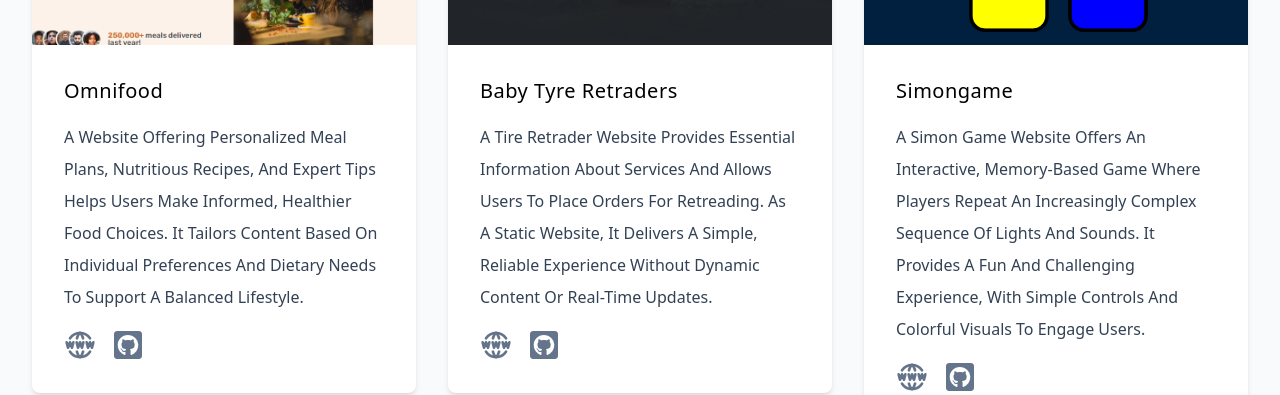
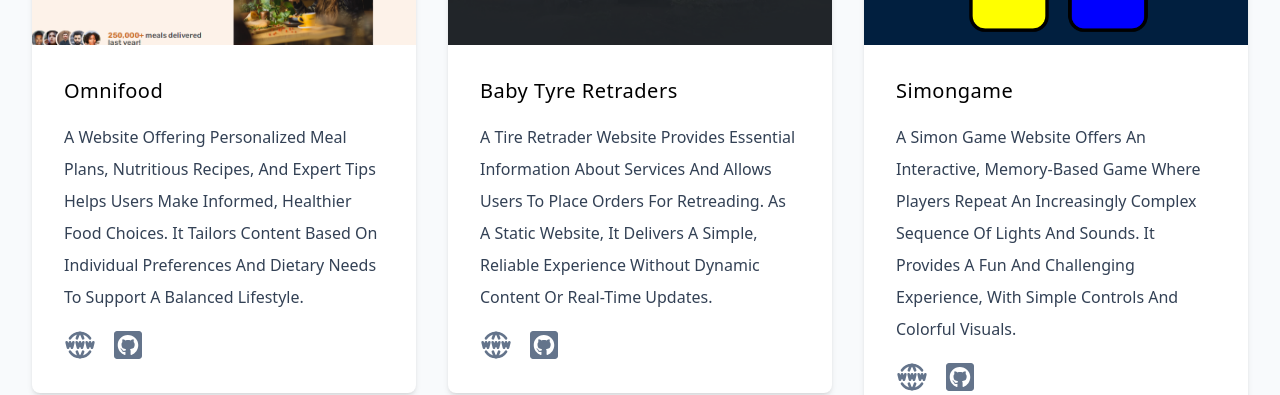
Before and after one commit to Saijucodes/WebDev, a React (Vite) app: page /projects in a window 1280 px wide. Shown: the part 1080-1475 px from the top of the page. Built offline with nearby package versions, Linux system fonts and the light colour scheme.

Commit message:
Update data.jsx

```diff
--- a/src/data.jsx
+++ b/src/data.jsx
@@ -110,7 +110,7 @@ export const projects = [
     url: "https://saijucodes.github.io/Simongame/",
     github: "https://github.com/Saijucodes/Simongame",
     title: "Simongame",
-    text: "A Simon game website offers an interactive, memory-based game where players repeat an increasingly complex sequence of lights and sounds. It provides a fun and challenging experience, with simple controls and colorful visuals to engage users.",
+    text: "A Simon game website offers an interactive, memory-based game where players repeat an increasingly complex sequence of lights and sounds. It provides a fun and challenging experience, with simple controls and colorful visuals.",
   },
   {
     id: nanoid(),
```
